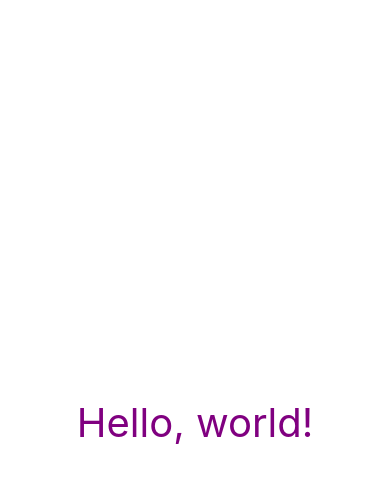
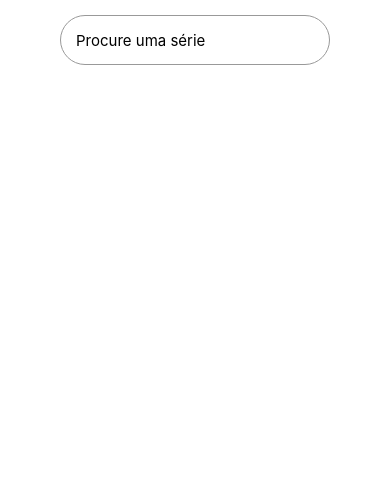
Before and after one commit to Lucas-Romao/TreinamentoReactNative, a React Native app: screen / in a window 390 px wide. Shown: the top 482 px of the page. Built offline with nearby package versions, Linux system fonts and the light colour scheme.

Commit message:
Adição da searchbar

```diff
--- a/App.js
+++ b/App.js
@@ -3,11 +3,23 @@ import {Text, View, StyleSheet, TextInput} from 'react-native'; // 2
 
 // 3
 export default class App extends Component {
+  state = {
+    searchText: '',
+  }
+
   render() {
     return (
       // 4
-      <View style={styles.hello}>
-        <Text style={styles.text}>Hello, world!</Text>
+      <View style={styles.screen}>
+        <View>
+          <TextInput
+            style={styles.input}
+            placeholder={'Procure uma série'}
+            onChangeText={(text) => this.setState({searchText: text})}/>
+        </View>
+        <View>
+          <Text>{this.state.searchText}</Text>
+        </View>
       </View>
     );
   }
@@ -15,13 +27,24 @@ export default class App extends Component {
 
 // 5
 const styles = StyleSheet.create({
-  hello: {
+  screen: {
     flex: 1,
-    justifyContent: 'center',
+    marginTop: 15,
+    flexDirection: 'column',
+    justifyContent: 'flex-start',
     alignItems: 'center',
   },
   text: {
     fontSize: 40,
     color: 'purple',
   },
+  input: {
+    borderWidth: 1,
+    borderRadius: 25,
+    borderColor: '#999999',
+    height: 50,
+    width: 270,
+    fontSize: 15,
+    padding: 15,
+  }
 });
```
